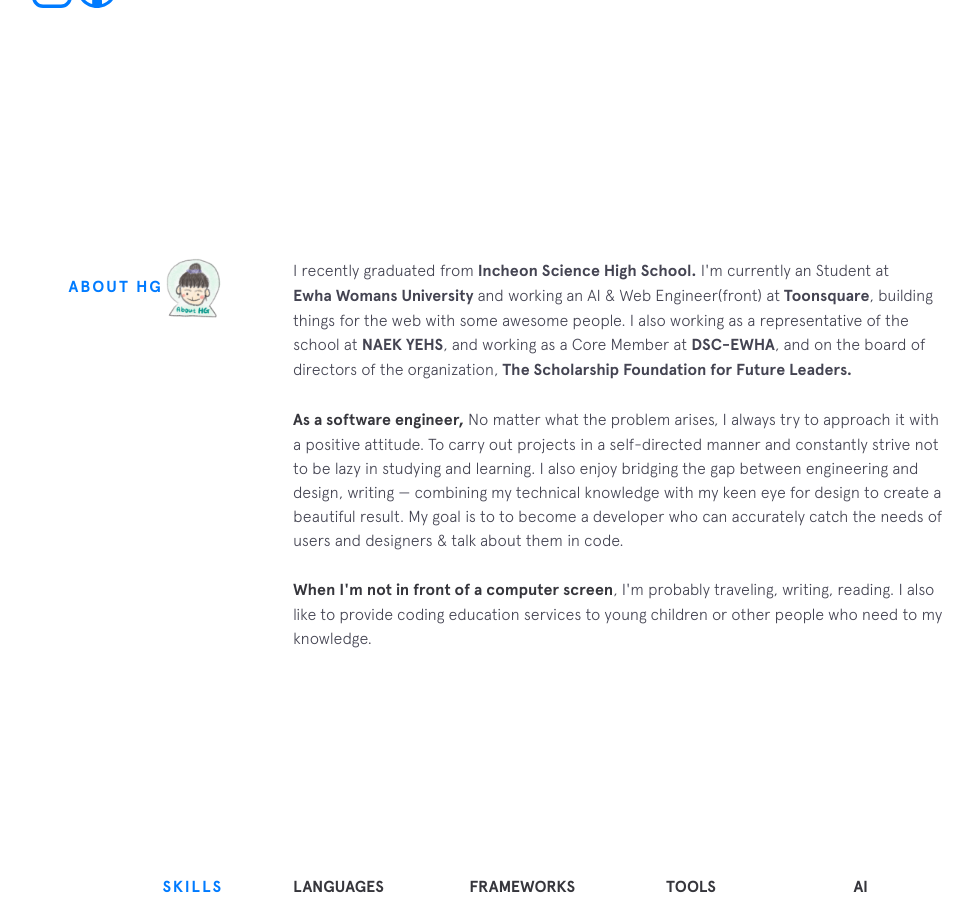
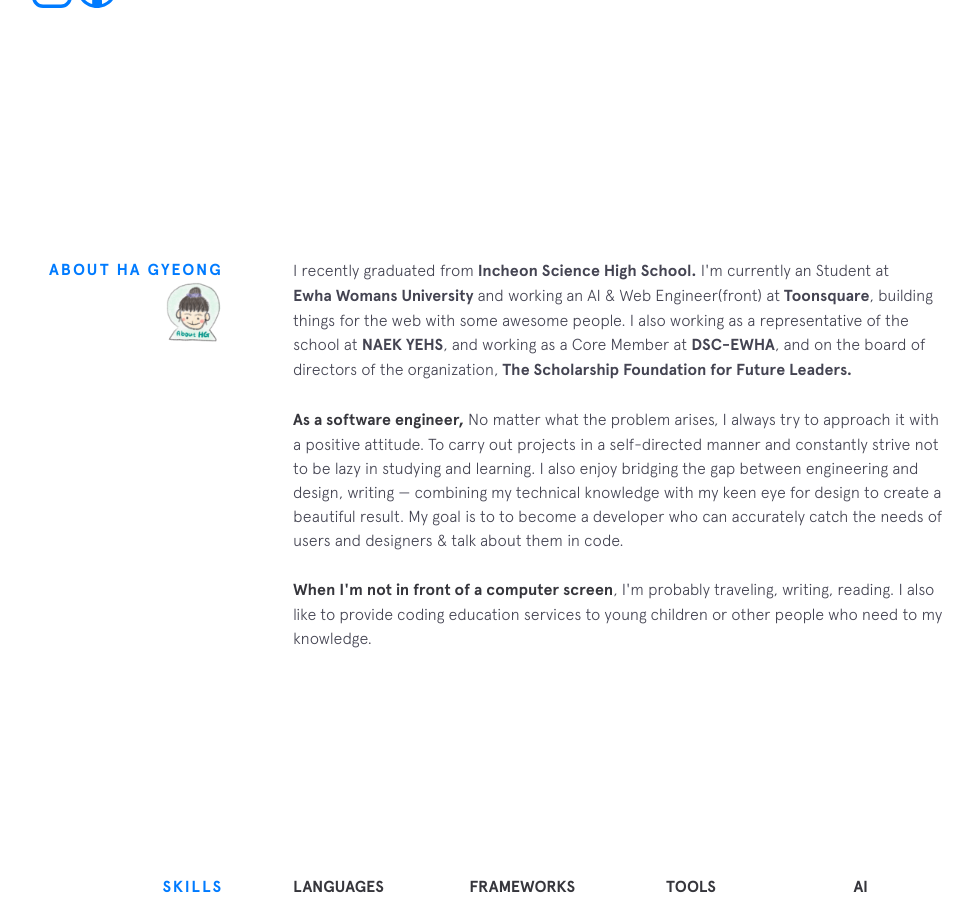
Before and after one commit to lhky78/lhky78.github.io, a Jekyll site: the page built from index.html, in a window 1280 px wide and 900 px high, scrolled down 742 px. Shown: the whole window, without its empty margins (157-1130 px from the left). Built offline with Jekyll 4.4.1, drawn with Linux system fonts in a browser that asks for light colours; nearby versions of some CDN libraries.

Commit message:
update profile

```diff
--- a/_includes/background.html
+++ b/_includes/background.html
@@ -1,7 +1,7 @@
 <section class="section background">
   <!-- <div class="section__title">Background</div> -->
-  <div class="section__title">About HG<span><img src="https://lhky78.github.io//img/emojis/aboutHG.png" width=60px
-        height=60px></span></div>
+  <div class="section__title">About Ha Gyeong<br><span><img src="https://lhky78.github.io//img/emojis/aboutHG.png"
+        width=60px height=60px></span></div>
   <div class="section__content">
     <p>
       I recently graduated from
```
